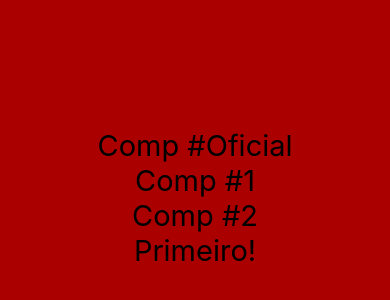
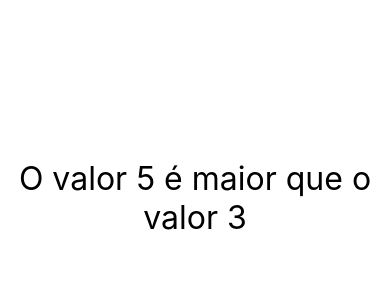
Before and after one commit to Francisco-Jair/estudos_react_native, a React Native app: screen / in a window 390 px wide. Shown: the part 224-524 px from the top of the page. Built offline with nearby package versions, Linux system fonts and the light colour scheme.

Commit message:
Passando paramentros entre componentes

```diff
--- a/App.js
+++ b/App.js
@@ -1,23 +1,26 @@
 import { Text, SafeAreaView, StyleSheet } from "react-native";
 import Primeiro from "./src/componentes/Primeiro";
 import Comp, { Comp1, Comp2 } from "./src/componentes/Multi";
+import MinMax from "./src/componentes/MinMax";
 
 export default function App() {
   return (
     <SafeAreaView style={style.app}>
-      <Comp />
-      <Comp1 />
-      <Comp2 />
-      <Primeiro />
+      <MinMax min="3" max={5} />
+      {/* <Comp /> */}
+      {/* <Comp1 /> */}
+      {/* <Comp2 /> */}
+      {/* <Primeiro /> */}
     </SafeAreaView>
   );
 }
 
 const style = StyleSheet.create({
   app: {
-    backgroundColor: "#A00",
+    // backgroundColor: "#A00",
     flexGrow: 1,
     justifyContent: "center",
     alignItems: "center",
+    padding: 20,
   },
 });
--- /dev/null
+++ b/src/componentes/MinMax.js
@@ -0,0 +1,13 @@
+import React from "react";
+import { Text } from "react-native";
+import estilo from "../estilos/estilo";
+
+export default function MinMax(props) {
+//   console.warn(props);
+// os props é um objeto com todas as propriedades passadas para o componente
+  return (
+    <Text style={estilo.grande}>
+      O valor {props.max} é maior que o valor {props.min}
+    </Text>
+  );
+}
--- a/src/estilos/estilo.js
+++ b/src/estilos/estilo.js
@@ -2,6 +2,7 @@ import { StyleSheet } from "react-native";
 
 export default StyleSheet.create({
   grande: {
-    fontSize: 29,
+    fontSize: 32,
+    textAlign: "center",
   },
 });
```
